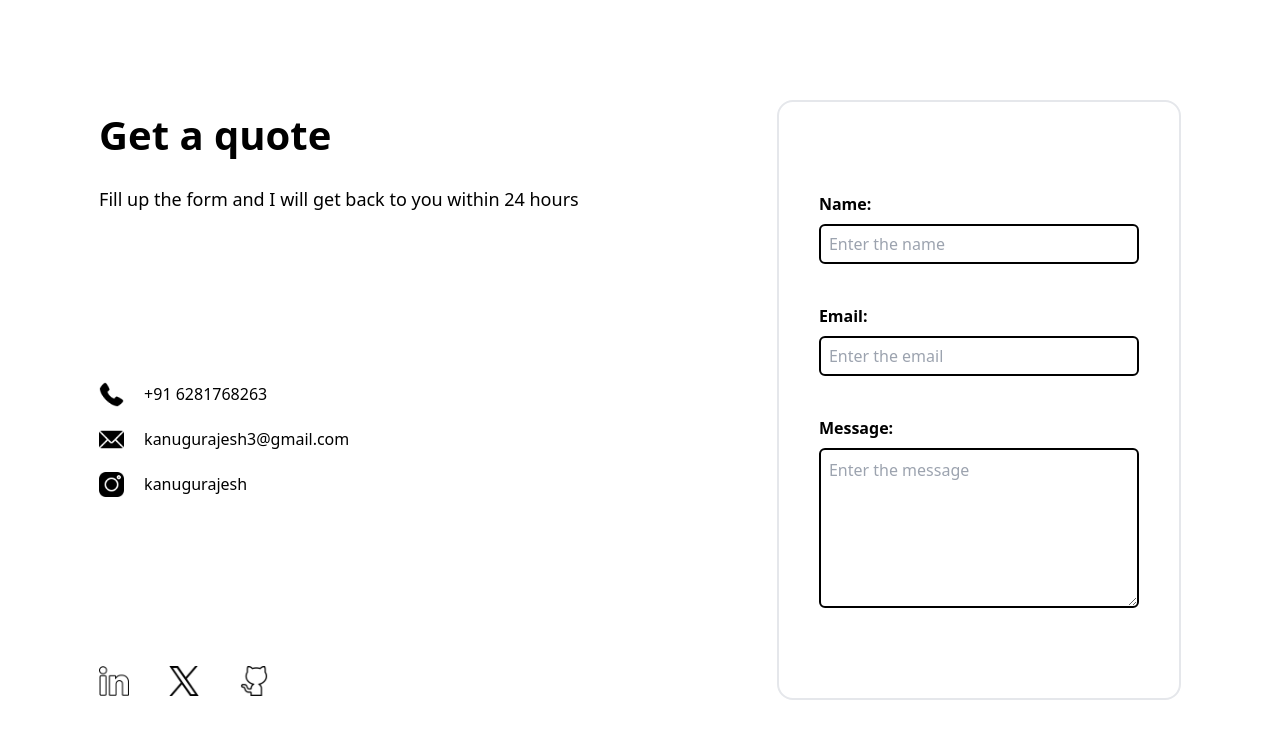
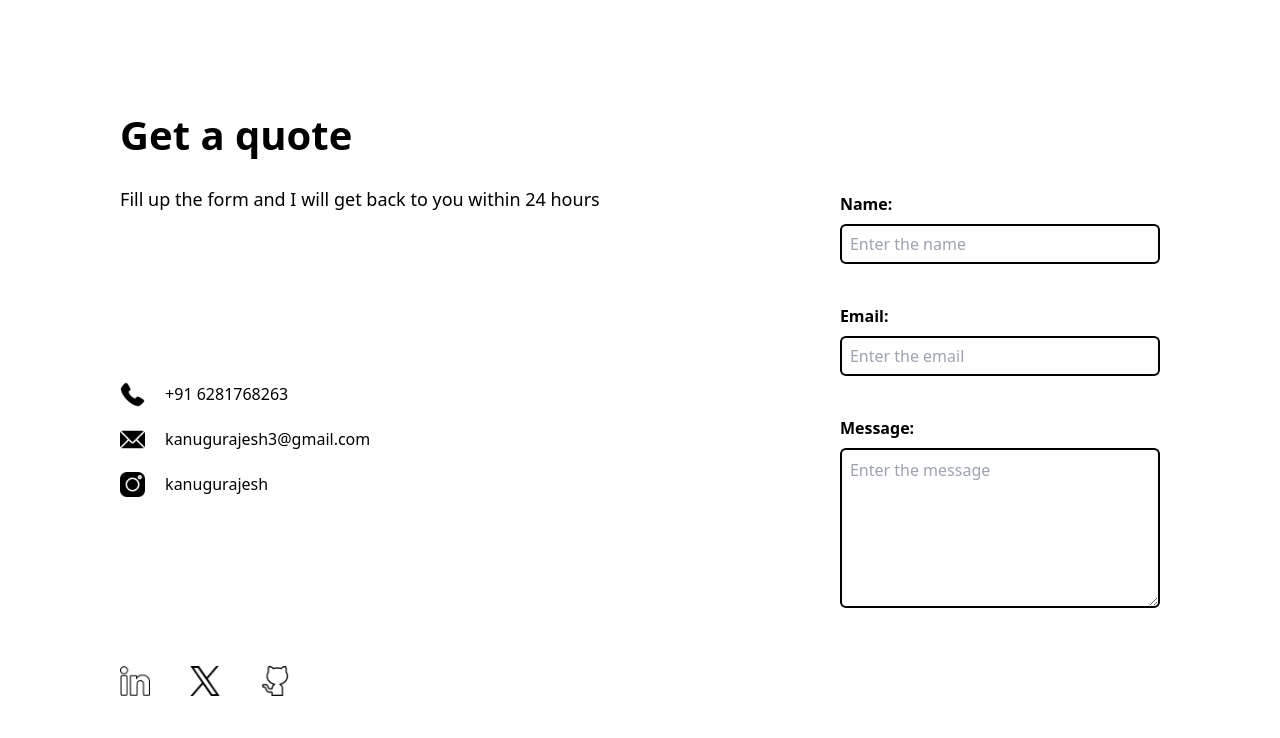
Before and after one commit to kanugurajesh/kanugurajesh.github.io, a Next.js app: page /contact in a window 1280 px wide. Shown: the top 738 px of the page. Built offline with nearby package versions, Linux system fonts and the light colour scheme.

Commit message:
simple black and white ui

```diff
--- a/pages/contact.tsx
+++ b/pages/contact.tsx
@@ -37,7 +37,7 @@ export default function Contact() {
                     </Link>
                 </div>
             </div>
-            <div className="flex flex-col justify-center gap-10 border h-3/4 p-10 rounded-2xl border-2">
+            <div className="flex flex-col justify-center gap-10 h-3/4">
                 <div className="flex flex-col gap-2">
                     <label htmlFor="text-input" className="font-bold">Name:</label>
                     <input type="text" id="text-input" className="border border-black border-2 h-10 rounded-md p-2 font-normal w-80" placeholder="Enter the name"/>
```
